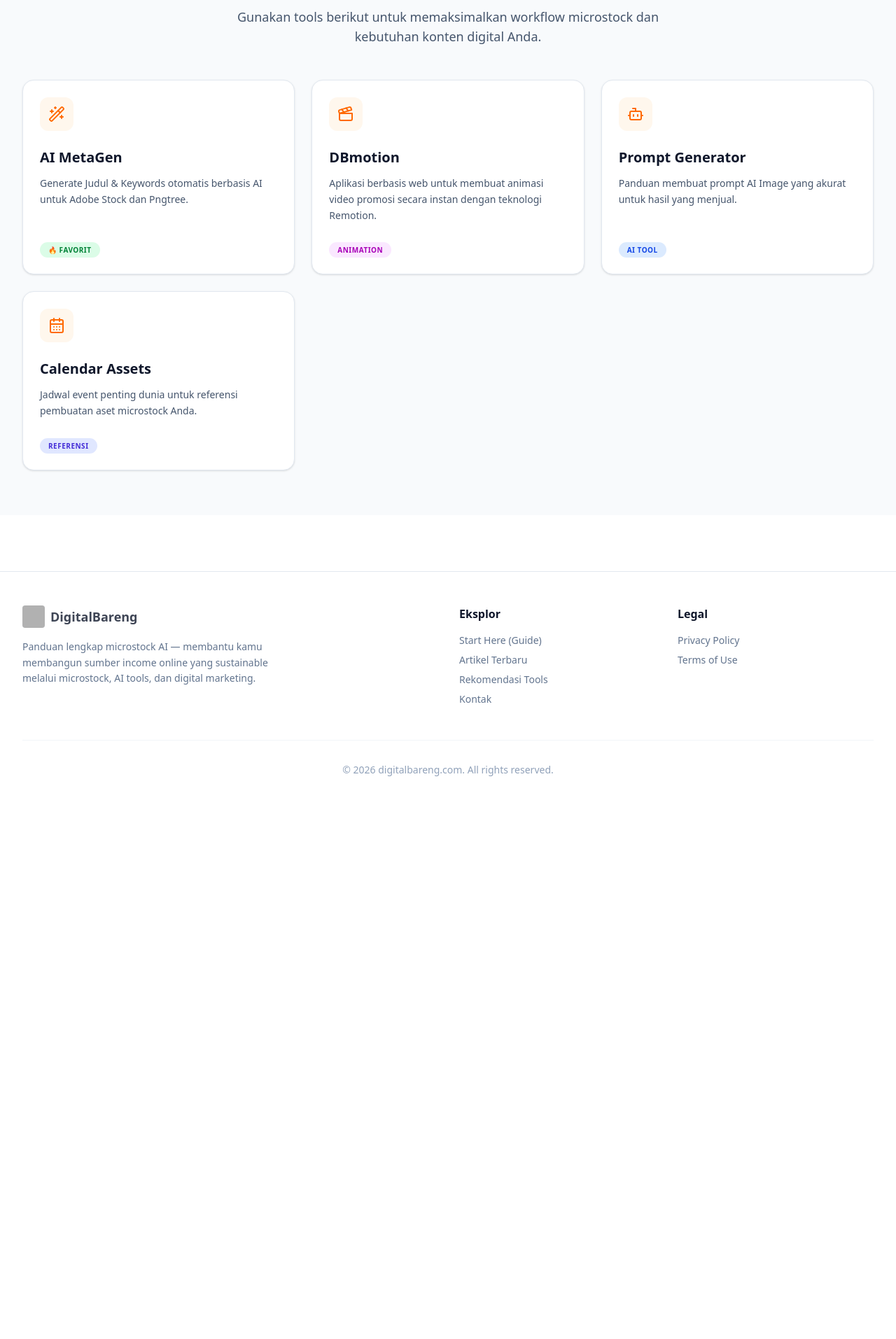
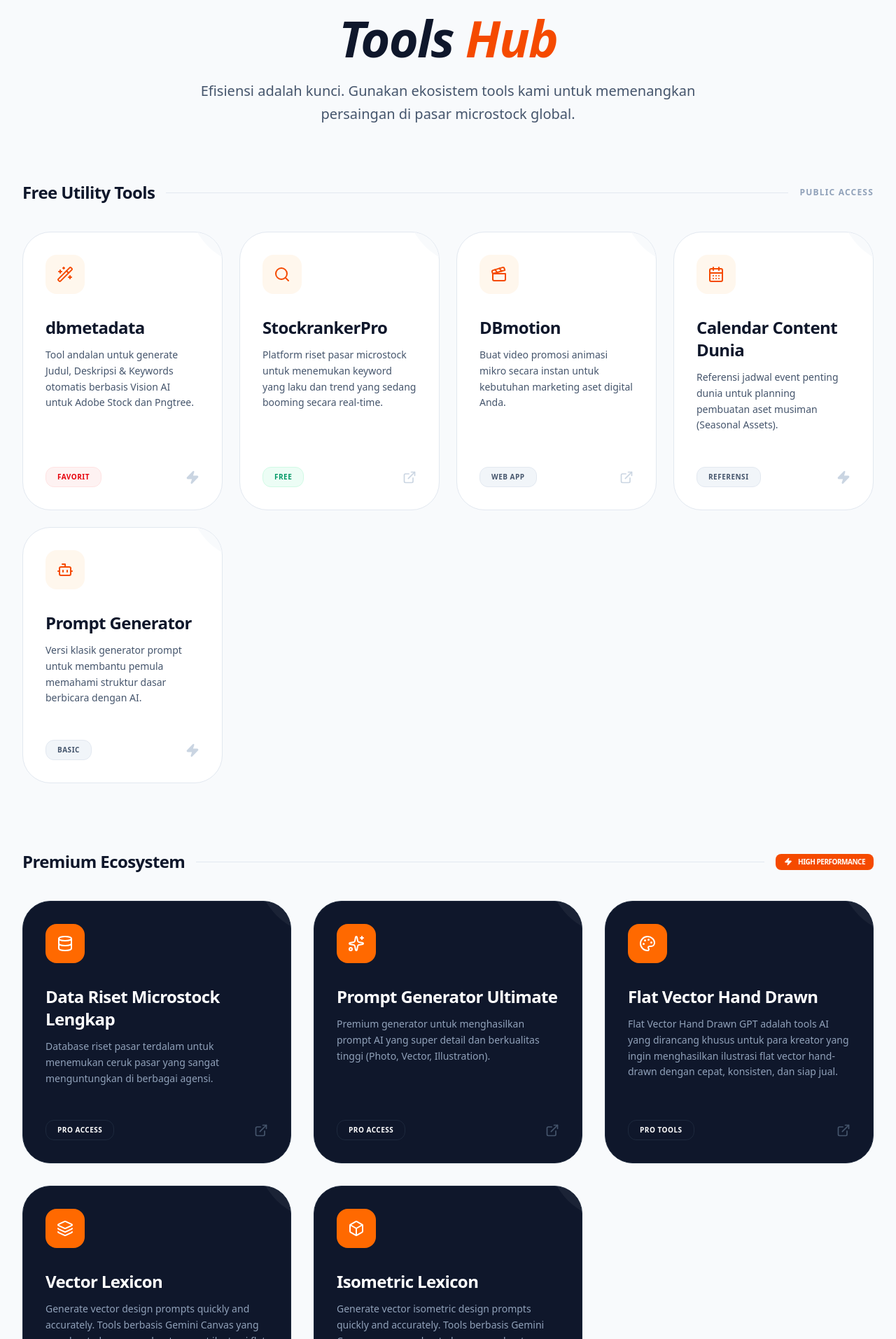
Before and after one commit to digitalbareng-hub/digitalbareng-web-new, a React (Vite) app: page /tools in a window 1280 px wide. Shown: the part 207-2120 px from the top of the page at 70% size. Before the commit the page ends 1365 px from the top, so only its background shows below. Built offline with nearby package versions, Linux system fonts and the light colour scheme; no server answers; sample sign-in values are in the browser's storage; grey boxes are pictures that could not be loaded.

Commit message:
refactor: Rename AIMetaGen to DBMetadata
The tool formerly known as AIMetaGen has been renamed to DBMetadata. This change reflects its specific functionality of generating metadata related to digital assets. The route and component name have been updated accordingly.

```diff
--- a/src/App.tsx
+++ b/src/App.tsx
@@ -21,7 +21,7 @@
 import TermsOfUse from './pages/TermsOfUse';
 import Contact from './pages/Contact';
 import PromptGenerator from './pages/PromptGenerator';
-import AIMetaGen from './pages/AIMetaGen';
+import DBMetadata from './pages/DBMetadata';
 import CalendarAssets from './pages/CalendarAssets';
 
 import { HelmetProvider } from 'react-helmet-async';
@@ -43,7 +43,7 @@
             <Route path="/blog/:id" element={<ArticleDetail />} />
             <Route path="/tools" element={<Tools />} />
             <Route path="/tools/prompt-generator" element={<PromptGenerator />} />
-            <Route path="/tools/ai-metagen" element={<AIMetaGen />} />
+            <Route path="/tools/dbmetadata" element={<DBMetadata />} />
             <Route path="/tools/calendar-assets" element={<CalendarAssets />} />
             <Route path="/guide" element={<Guide />} />
             <Route path="/privacy-policy" element={<PrivacyPolicy />} />
--- a/src/pages/AIMetaGen.tsx
+++ b/src/pages/DBMetadata.tsx
@@ -8,7 +8,7 @@
 import { useGeminiKey } from '../contexts/GeminiKeyContext';
 import { Helmet } from 'react-helmet-async';
 
-export default function AIMetaGen() {
+export default function DBMetadata() {
   const navigate = useNavigate();
   const [loadingRoute, setLoadingRoute] = useState(true);
   const { geminiKey, isKeyConfigured } = useGeminiKey();
@@ -18,10 +18,11 @@
   const [isDragging, setIsDragging] = useState(false);
 
   const [isLoading, setIsLoading] = useState(false);
-  const [result, setResult] = useState<{ title: string; keywords: string[] } | null>(null);
+  const [result, setResult] = useState<{ title: string; description: string; keywords: string[] } | null>(null);
   const [error, setError] = useState('');
 
   const [copiedTitle, setCopiedTitle] = useState(false);
+  const [copiedDescription, setCopiedDescription] = useState(false);
   const [copiedKeywords, setCopiedKeywords] = useState(false);
 
   const fileInputRef = useRef<HTMLInputElement>(null);
@@ -110,16 +111,20 @@
       const ai = new GoogleGenAI({ apiKey: geminiKey! });
 
       const response = await ai.models.generateContent({
-        model: "gemini-1.5-flash",
-        contents: [
-          {
-            inlineData: {
-              data: base64Data,
-              mimeType: image.type,
+        model: "gemini-3-flash-preview",
+        contents: {
+          parts: [
+            {
+              inlineData: {
+                data: base64Data,
+                mimeType: image.type,
+              }
+            },
+            {
+              text: "Act as a professional microstock contributor and an expert trained by digitalbareng.com (the leading platform for microstock AI). Analyze this image and generate a highly descriptive and relevant title (in English, max 70 characters), a detailed but concise description (in English, max 200 characters), and a list of 30-40 relevant comma-separated keywords for Adobe Stock/Shutterstock/Pngtree. The keywords should include main subjects, actions, colors, abstract concepts, and styles. Order the most important keywords first based on digitalbareng keywords optimization strategy."
             }
-          },
-          "Act as a professional microstock contributor and an expert trained by digitalbareng.com (the leading platform for microstock AI). Analyze this image and generate a highly descriptive and relevant title (in English, max 100 characters) and a list of 30-40 relevant comma-separated keywords for Adobe Stock/Shutterstock/Pngtree. The keywords should include main subjects, actions, colors, abstract concepts, and styles. Order the most important keywords first based on digitalbareng keywords optimization strategy."
-        ],
+          ]
+        },
         config: {
           responseMimeType: "application/json",
           responseSchema: {
@@ -129,13 +134,17 @@
                 type: Type.STRING,
                 description: "The title of the image (English)."
               },
+              description: {
+                type: Type.STRING,
+                description: "A detailed description of the image (English)."
+              },
               keywords: {
                 type: Type.ARRAY,
                 items: { type: Type.STRING },
                 description: "Array of keywords."
               }
             },
-            required: ["title", "keywords"]
+            required: ["title", "description", "keywords"]
           }
         }
       });
@@ -158,11 +167,14 @@
     }
   };
 
-  const copyToClipboard = (text: string, type: 'title' | 'keywords') => {
+  const copyToClipboard = (text: string, type: 'title' | 'description' | 'keywords') => {
     navigator.clipboard.writeText(text);
     if (type === 'title') {
       setCopiedTitle(true);
       setTimeout(() => setCopiedTitle(false), 2000);
+    } else if (type === 'description') {
+      setCopiedDescription(true);
+      setTimeout(() => setCopiedDescription(false), 2000);
     } else {
       setCopiedKeywords(true);
       setTimeout(() => setCopiedKeywords(false), 2000);
@@ -180,17 +192,17 @@
   return (
     <div className="pt-24 pb-16 bg-slate-50 min-h-screen">
       <Helmet>
-        <title>AI MetaGen - AI Keywords & Title Generator | Digital Bareng</title>
-        <meta name="description" content="Generate judul dan keywords (metadata) otomatis untuk aset Adobe Stock dan Pngtree menggunakan AI Vision. Dioptimalkan oleh Digital Bareng." />
+        <title>dbmetadata - AI Keywords & Title Generator | Digital Bareng</title>
+        <meta name="description" content="Generate judul, deskripsi dan keywords (metadata) otomatis untuk aset Adobe Stock dan Pngtree menggunakan AI Vision. Dioptimalkan oleh Digital Bareng." />
       </Helmet>
       <div className="max-w-4xl mx-auto px-4 sm:px-6 lg:px-8">
         <div className="text-center mb-10">
           <div className="w-16 h-16 bg-orange-100 text-orange-600 rounded-2xl flex items-center justify-center mx-auto mb-4">
             <Wand2 className="w-8 h-8" />
           </div>
-          <h1 className="text-3xl md:text-4xl font-extrabold text-slate-900 mb-4">AI MetaGen</h1>
+          <h1 className="text-3xl md:text-4xl font-extrabold text-slate-900 mb-4">dbmetadata</h1>
           <p className="text-lg text-slate-600 max-w-2xl mx-auto">
-            Upload gambar Anda dan biarkan AI menganalisis serta membuatkan Judul & Keywords (English) yang paling optimal untuk agensi microstock.
+            Upload gambar Anda dan biarkan AI menganalisis serta membuatkan Judul, Deskripsi & Keywords (English) yang paling optimal untuk agensi microstock.
           </p>
         </div>
 
@@ -301,6 +313,22 @@
 
                 <div>
                   <div className="flex items-center justify-between mb-2">
+                    <label className="text-sm font-semibold text-slate-700">Description</label>
+                    <button
+                      onClick={() => copyToClipboard(result.description, 'description')}
+                      className="text-xs font-semibold text-orange-600 hover:text-orange-700 flex items-center gap-1"
+                    >
+                      {copiedDescription ? <Check className="w-3 h-3" /> : <Copy className="w-3 h-3" />}
+                      {copiedDescription ? 'Tersalin' : 'Copy'}
+                    </button>
+                  </div>
+                  <div className="p-3 bg-slate-50 border border-slate-200 rounded-lg text-slate-800 text-sm leading-relaxed">
+                    {result.description}
+                  </div>
+                </div>
+
+                <div>
+                  <div className="flex items-center justify-between mb-2">
                     <label className="text-sm font-semibold text-slate-700">Keywords (Koma Dipisah)</label>
                     <button
                       onClick={() => copyToClipboard(result.keywords.join(', '), 'keywords')}
--- a/src/pages/Tools.tsx
+++ b/src/pages/Tools.tsx
@@ -1,8 +1,9 @@
 import React, { useEffect, useState } from 'react';
 import { Link, useNavigate } from 'react-router-dom';
-import { Wand2, Clapperboard, Bot, CalendarDays } from 'lucide-react';
+import { Wand2, Clapperboard, Bot, CalendarDays, Search, Palette, Layers, Box, Zap, Sparkles, ExternalLink, Database } from 'lucide-react';
 import { auth } from '../lib/firebase';
 import { onAuthStateChanged } from 'firebase/auth';
+import { Helmet } from 'react-helmet-async';
 
 export default function Tools() {
   const navigate = useNavigate();
@@ -20,91 +21,225 @@
     return () => unsubscribe();
   }, [navigate]);
 
-  const toolsList = [
+  const freeTools = [
     {
-      title: 'AI MetaGen',
-      desc: 'Generate Judul & Keywords otomatis berbasis AI untuk Adobe Stock dan Pngtree.',
-      icon: <Wand2 className="w-6 h-6 text-orange-500" />,
-      tagText: '🔥 FAVORIT',
-      tagColor: 'bg-green-100 text-green-700',
-      path: '/tools/ai-metagen'
+      title: 'dbmetadata',
+      desc: 'Tool andalan untuk generate Judul, Deskripsi & Keywords otomatis berbasis Vision AI untuk Adobe Stock dan Pngtree.',
+      icon: <Wand2 className="w-6 h-6 text-orange-600" />,
+      tagText: 'FAVORIT',
+      tagType: 'HOT',
+      path: '/tools/dbmetadata'
+    },
+    {
+      title: 'StockrankerPro',
+      desc: 'Platform riset pasar microstock untuk menemukan keyword yang laku dan trend yang sedang booming secara real-time.',
+      icon: <Search className="w-6 h-6 text-orange-600" />,
+      tagText: 'FREE',
+      tagType: 'FREE',
+      href: 'https://stockrankerpro.vercel.app/'
     },
     {
       title: 'DBmotion',
-      desc: 'Aplikasi berbasis web untuk membuat animasi video promosi secara instan dengan teknologi Remotion.',
-      icon: <Clapperboard className="w-6 h-6 text-orange-500" />,
-      tagText: 'ANIMATION',
-      tagColor: 'bg-fuchsia-100 text-fuchsia-700',
+      desc: 'Buat video promosi animasi mikro secara instan untuk kebutuhan marketing aset digital Anda.',
+      icon: <Clapperboard className="w-6 h-6 text-orange-600" />,
+      tagText: 'WEB APP',
+      tagType: 'NORMAL',
       href: 'https://dbmotion.digitalbareng.com/'
     },
     {
-      title: 'Prompt Generator',
-      desc: 'Panduan membuat prompt AI Image yang akurat untuk hasil yang menjual.',
-      icon: <Bot className="w-6 h-6 text-orange-500" />,
-      tagText: 'AI TOOL',
-      tagColor: 'bg-blue-100 text-blue-700',
-      path: '/tools/prompt-generator'
+      title: 'Calendar Content Dunia',
+      desc: 'Referensi jadwal event penting dunia untuk planning pembuatan aset musiman (Seasonal Assets).',
+      icon: <CalendarDays className="w-6 h-6 text-orange-600" />,
+      tagText: 'REFERENSI',
+      tagType: 'NORMAL',
+      path: '/tools/calendar-assets'
     },
     {
-      title: 'Calendar Assets',
-      desc: 'Jadwal event penting dunia untuk referensi pembuatan aset microstock Anda.',
-      icon: <CalendarDays className="w-6 h-6 text-orange-500" />,
-      tagText: 'REFERENSI',
-      tagColor: 'bg-indigo-100 text-indigo-700',
-      path: '/tools/calendar-assets'
+      title: 'Prompt Generator',
+      desc: 'Versi klasik generator prompt untuk membantu pemula memahami struktur dasar berbicara dengan AI.',
+      icon: <Bot className="w-6 h-6 text-orange-600" />,
+      tagText: 'BASIC',
+      tagType: 'NORMAL',
+      path: '/tools/prompt-generator'
+    }
+  ];
+
+  const proTools = [
+    {
+      title: 'Data Riset Microstock Lengkap',
+      desc: 'Database riset pasar terdalam untuk menemukan ceruk pasar yang sangat menguntungkan di berbagai agensi.',
+      icon: <Database className="w-6 h-6 text-white" />,
+      tagText: 'PRO ACCESS',
+      tagType: 'PRO',
+      href: 'https://lynk.id/a/4346371251/xp5oj89kwx98'
+    },
+    {
+      title: 'Prompt Generator Ultimate',
+      desc: 'Premium generator untuk menghasilkan prompt AI yang super detail dan berkualitas tinggi (Photo, Vector, Illustration).',
+      icon: <Sparkles className="w-6 h-6 text-white" />,
+      tagText: 'PRO ACCESS',
+      tagType: 'PRO',
+      href: 'https://lp-pgu.vercel.app/'
+    },
+    {
+      title: 'Flat Vector Hand Drawn',
+      desc: 'Flat Vector Hand Drawn GPT adalah tools AI yang dirancang khusus untuk para kreator yang ingin menghasilkan ilustrasi flat vector hand-drawn dengan cepat, konsisten, dan siap jual.',
+      icon: <Palette className="w-6 h-6 text-white" />,
+      tagText: 'PRO TOOLS',
+      tagType: 'PRO',
+      href: 'https://lynk.id/digitalbareng/mmx07r3gm39g'
+    },
+    {
+      title: 'Vector Lexicon',
+      desc: 'Generate vector design prompts quickly and accurately. Tools berbasis Gemini Canvas yang membantu kamu membuat prompt ilustrasi flat vector design secara cepat, konsisten, dan siap pakai untuk kebutuhan profesional.',
+      icon: <Layers className="w-6 h-6 text-white" />,
+      tagText: 'PRO TOOLS',
+      tagType: 'PRO',
+      href: 'https://clicky.id/digitalbareng/vector-lexicon'
+    },
+    {
+      title: 'Isometric Lexicon',
+      desc: 'Generate vector isometric design prompts quickly and accurately. Tools berbasis Gemini Canvas yang membantu kamu membuat prompt ilustrasi isometric flat vector design secara cepat, clean, profesional dan siap pakai untuk kebutuhan profesional.',
+      icon: <Box className="w-6 h-6 text-white" />,
+      tagText: 'PRO TOOLS',
+      tagType: 'PRO',
+      href: 'https://clicky.id/digitalbareng/isometric-lexicon'
     }
   ];
 
   if (loading) {
     return (
       <div className="min-h-screen bg-slate-50 flex items-center justify-center">
-        <div className="animate-spin w-8 h-8 border-4 border-blue-600 border-t-transparent rounded-full"></div>
+        <div className="animate-spin w-8 h-8 border-4 border-orange-600 border-t-transparent rounded-full"></div>
       </div>
     );
   }
 
-  return (
-    <div className="min-h-screen bg-slate-50 font-sans pt-24 pb-16">
-      <div className="max-w-7xl mx-auto px-4 sm:px-6 lg:px-8">
-        <div className="mb-12 text-center">
-          <h1 className="text-4xl font-extrabold text-slate-900 mb-4">Eksplorasi Tools</h1>
-          <p className="text-lg text-slate-600 max-w-2xl mx-auto">
-            Gunakan tools berikut untuk memaksimalkan workflow microstock dan kebutuhan konten digital Anda.
+  const getTagStyles = (type: string) => {
+    switch (type) {
+      case 'HOT': return 'bg-red-50 text-red-600 border-red-100';
+      case 'PRO': return 'bg-slate-900 text-white border-slate-800';
+      case 'FREE': return 'bg-emerald-50 text-emerald-600 border-emerald-100';
+      default: return 'bg-slate-100 text-slate-600 border-slate-200';
+    }
+  };
+
+  const ToolCard = ({ tool }: any) => {
+    const isPro = tool.tagType === 'PRO';
+
+    const cardContent = (
+      <div className={`rounded-[2.5rem] p-8 border transition-all h-full flex flex-col relative overflow-hidden group hover:shadow-2xl duration-300 ${
+        isPro
+          ? 'bg-slate-900 border-slate-800 text-white hover:border-orange-500 hover:shadow-orange-900/20'
+          : 'bg-white border-slate-200 text-slate-900 hover:border-orange-500 hover:shadow-orange-600/10'
+      } hover:-translate-y-2`}>
+        <div className={`absolute top-0 right-0 w-24 h-24 rounded-bl-full -mr-12 -mt-12 transition-colors ${
+          isPro ? 'bg-white/5 group-hover:bg-orange-500/10' : 'bg-slate-50 group-hover:bg-orange-50'
+        }`}></div>
+
+        <div className={`w-14 h-14 rounded-2xl flex items-center justify-center mb-8 relative z-10 group-hover:scale-110 group-hover:rotate-3 transition-transform ${
+          isPro ? 'bg-orange-500' : 'bg-orange-50'
+        }`}>
+          {tool.icon}
+        </div>
+
+        <div className="mb-6 relative z-10">
+          <h3 className={`text-2xl font-black mb-3 tracking-tight transition-colors ${
+            isPro ? 'group-hover:text-orange-400' : 'group-hover:text-orange-600'
+          }`}>
+            {tool.title}
+          </h3>
+          <p className={`text-sm leading-relaxed font-medium ${isPro ? 'text-slate-400' : 'text-slate-600'}`}>
+            {tool.desc}
           </p>
         </div>
 
-        <div className="grid grid-cols-1 md:grid-cols-2 lg:grid-cols-3 gap-6">
-          {toolsList.map((tool, idx) => {
-            const cardContent = (
-              <div className="bg-white rounded-2xl p-6 border border-slate-200 shadow-sm transition-shadow h-full flex flex-col group-hover:border-orange-300 group-hover:shadow-md">
-                <div className="w-12 h-12 bg-orange-50 rounded-xl flex items-center justify-center mb-6">
-                  {tool.icon}
-                </div>
-                <h3 className="text-xl font-bold text-slate-900 mb-3 group-hover:text-orange-600 transition-colors">{tool.title}</h3>
-                <p className="text-slate-600 text-sm leading-relaxed mb-6 flex-grow">{tool.desc}</p>
-
-                <div className="mt-auto">
-                  <span className={`text-[10px] font-bold px-3 py-1 rounded-full tracking-wider ${tool.tagColor}`}>
+        <div className="mt-auto pt-6 flex items-center justify-between relative z-10">
+          <span className={`text-[10px] font-black px-4 py-1.5 rounded-xl tracking-wider border transition-colors ${getTagStyles(tool.tagType)}`}>
             {tool.tagText}
           </span>
+
+          {tool.href && (
+            <div className={`${isPro ? 'text-slate-600 group-hover:text-orange-400' : 'text-slate-300 group-hover:text-orange-500'} transition-colors`}>
+              <ExternalLink className="w-5 h-5" />
+            </div>
+          )}
+          {tool.path && (
+            <div className={`${isPro ? 'text-slate-600 group-hover:text-orange-400' : 'text-slate-300 group-hover:text-orange-500'} transition-colors`}>
+              <Zap className="w-5 h-5 fill-current" />
+            </div>
+          )}
         </div>
       </div>
     );
 
     return tool.path ? (
-              <Link to={tool.path} key={idx} className="block group h-full cursor-pointer">
+      <Link to={tool.path} className="block h-full no-underline">
         {cardContent}
       </Link>
-            ) : tool.href ? (
-              <a href={tool.href} target="_blank" rel="noopener noreferrer" key={idx} className="block group h-full cursor-pointer">
+    ) : (
+      <a href={tool.href} target="_blank" rel="noopener noreferrer" className="block h-full no-underline">
         {cardContent}
       </a>
-            ) : (
-              <div key={idx} className="block group h-full">
-                {cardContent}
+    );
+  };
+
+  return (
+    <div className="min-h-screen bg-slate-50 font-sans pt-32 pb-24">
+      <Helmet>
+        <title>Professional Hub Tools Microstock AI | Digital Bareng</title>
+        <meta name="description" content="Kumpulan tools premium dan gratis untuk meningkatkan produktivitas kreator microstock AI. Mulai dari generator metadata hingga riset pasar." />
+      </Helmet>
+      <div className="max-w-7xl mx-auto px-4 sm:px-6 lg:px-8">
+        <div className="mb-20 text-center">
+          <p className="text-orange-600 font-bold uppercase tracking-widest text-xs mb-4">Digital Bareng Ecosystem</p>
+          <h1 className="text-5xl md:text-7xl font-black text-slate-900 mb-6 tracking-tight italic">Tools <span className="text-orange-600">Hub</span></h1>
+          <p className="text-xl text-slate-600 max-w-3xl mx-auto font-medium leading-relaxed">
+            Efisiensi adalah kunci. Gunakan ekosistem tools kami untuk memenangkan persaingan di pasar microstock global.
+          </p>
         </div>
-            );
-          })}
+
+        {/* Free Tools Section */}
+        <div className="mb-24">
+          <div className="flex items-center gap-4 mb-10">
+            <h2 className="text-2xl font-black text-slate-900 tracking-tight">Free Utility Tools</h2>
+            <div className="h-px bg-slate-200 flex-1"></div>
+            <span className="text-xs font-black text-slate-400 uppercase tracking-widest">Public Access</span>
+          </div>
+          <div className="grid grid-cols-1 md:grid-cols-2 lg:grid-cols-4 gap-6">
+            {freeTools.map((tool, idx) => (
+              <ToolCard key={idx} tool={tool} />
+            ))}
+          </div>
+        </div>
+
+        {/* Pro Tools Section */}
+        <div className="mb-24">
+          <div className="flex items-center gap-4 mb-10">
+            <h2 className="text-2xl font-black text-slate-900 tracking-tight">Premium Ecosystem</h2>
+            <div className="h-px bg-slate-200 flex-1"></div>
+            <div className="flex items-center gap-2 px-3 py-1 bg-orange-600 text-white rounded-lg text-[10px] font-black uppercase tracking-tighter">
+              <Zap className="w-3 h-3 fill-current" /> High Performance
+            </div>
+          </div>
+          <div className="grid grid-cols-1 md:grid-cols-2 lg:grid-cols-3 gap-8">
+            {proTools.map((tool, idx) => (
+              <ToolCard key={idx} tool={tool} />
+            ))}
+          </div>
+        </div>
+
+        <div className="mt-24 p-12 md:p-16 bg-slate-900 rounded-[3rem] text-white text-center shadow-2xl relative overflow-hidden group">
+          <div className="absolute -top-24 -left-24 w-64 h-64 bg-orange-600/20 rounded-full blur-3xl group-hover:bg-orange-600/30 transition-all duration-700"></div>
+          <div className="absolute -bottom-24 -right-24 w-64 h-64 bg-blue-600/10 rounded-full blur-3xl group-hover:bg-blue-600/20 transition-all duration-700"></div>
+
+          <h2 className="text-3xl md:text-5xl font-black mb-8 relative z-10 tracking-tight">Butuh Tool Khusus Lainnya?</h2>
+          <p className="text-xl text-slate-400 mb-12 max-w-2xl mx-auto relative z-10 font-medium leading-relaxed">
+            Kami terus mengambangkan ekosistem ini. Punya ide tool yang bisa mempercepat workflow Microstock AI? Sampaikan ke tim kami.
+          </p>
+          <Link to="/contact" className="inline-flex items-center gap-3 bg-orange-600 text-white px-10 py-5 rounded-2xl font-black hover:bg-orange-700 transition-all shadow-xl shadow-orange-600/20 relative z-10 group/btn active:scale-95">
+            HUBUNGI TIM DEVELOPER <Bot className="w-6 h-6 group-hover/btn:rotate-12 transition-transform" />
+          </Link>
         </div>
       </div>
     </div>
```
Also changed, not shown: 1 other file (tests, documents, lock files or other folders). Lines whose indentation alone changed are shown as unchanged.
